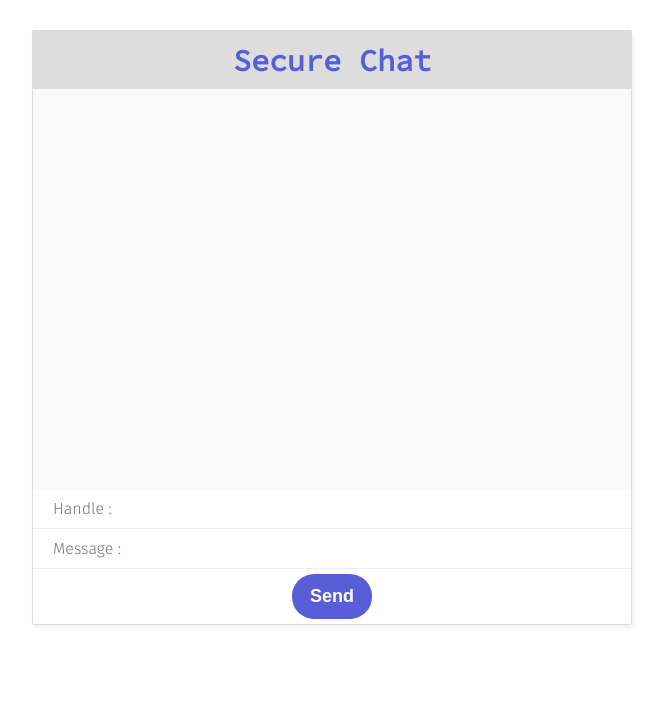
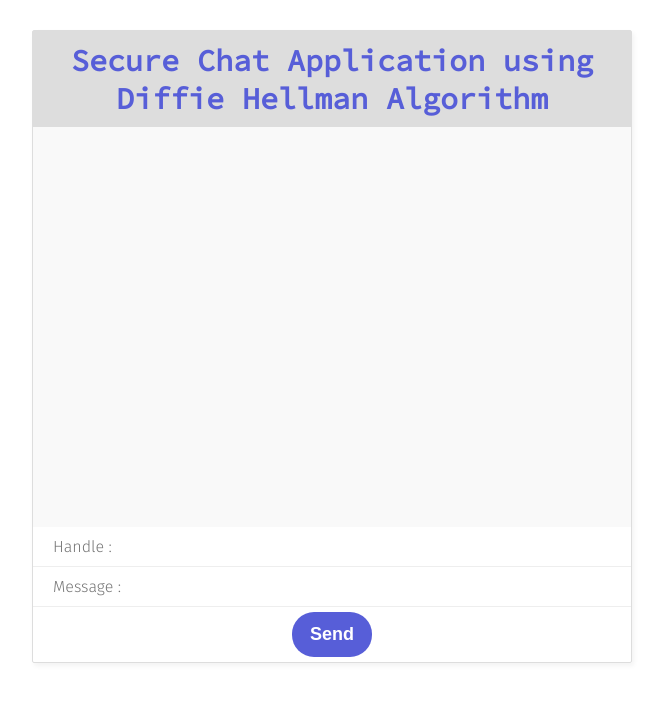
Before and after one commit to kapoorp99/chat-application-dhell, a website: page public/index.html in a window 1280 px wide. Shown: the whole page, without its empty margins (308-971 px from the left). Drawn offline with nearby package versions, Linux system fonts and the light colour scheme; no server answers.

Commit message:
changed the heading

```diff
--- a/public/index.html
+++ b/public/index.html
@@ -5,7 +5,7 @@
     <meta charset="UTF-8">
     <meta name="viewport" content="width=device-width, initial-scale=1.0">
     <meta http-equiv="X-UA-Compatible" content="ie=edge">
-    <title>Socket Chat</title>
+    <title>Secure Chat Application</title>
     <link rel="stylesheet" href="styles.css">
     <script src="https://cdnjs.cloudflare.com/ajax/libs/socket.io/2.0.4/socket.io.js"></script>
     <script src="https://cdn.jsdelivr.net/npm/node-forge@0.7.0/dist/forge.min.js"></script>
@@ -19,7 +19,7 @@
 <body>
 
     <div id="mario-chat">
-        <h2>Secure Chat</h2>
+        <h2>Secure Chat Application using Diffie Hellman Algorithm</h2>
         <div id="chat-window">
             <div id="output"></div>
             <div id="feedback"></div>
```
